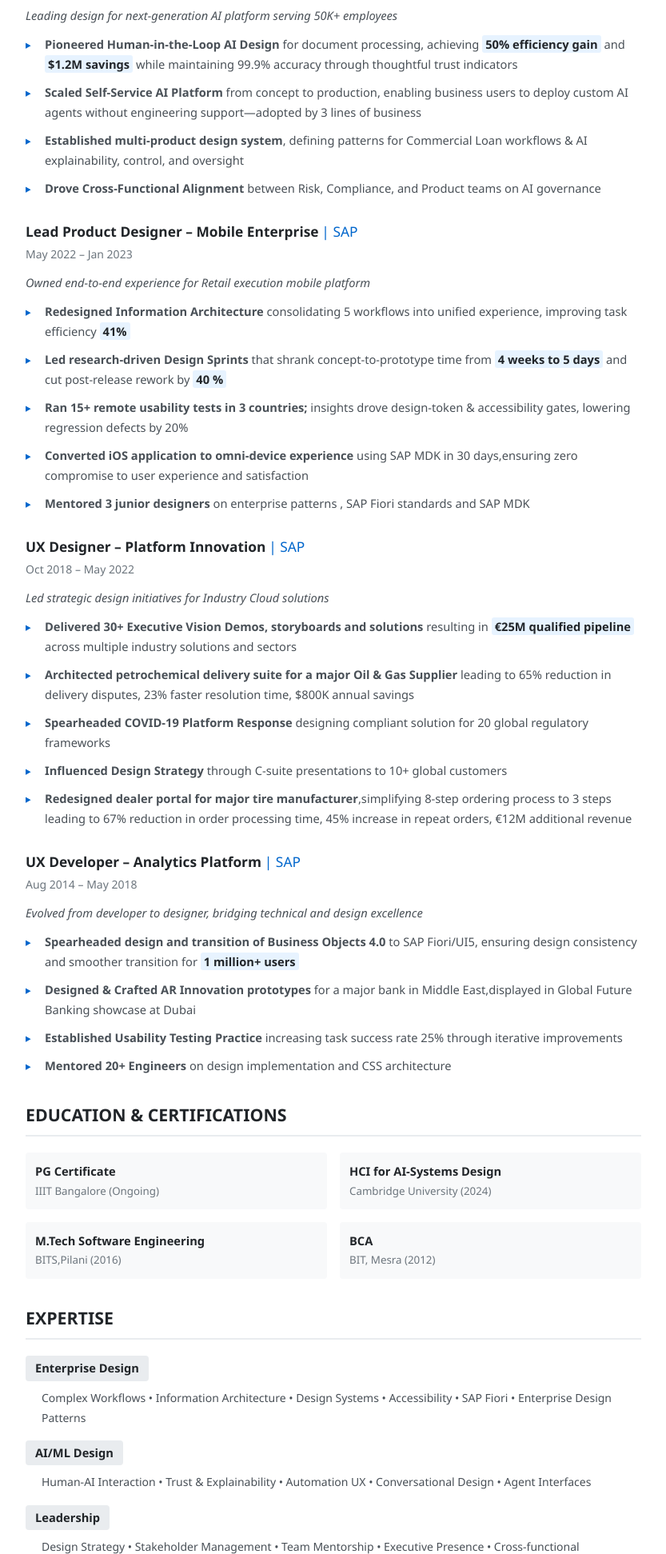
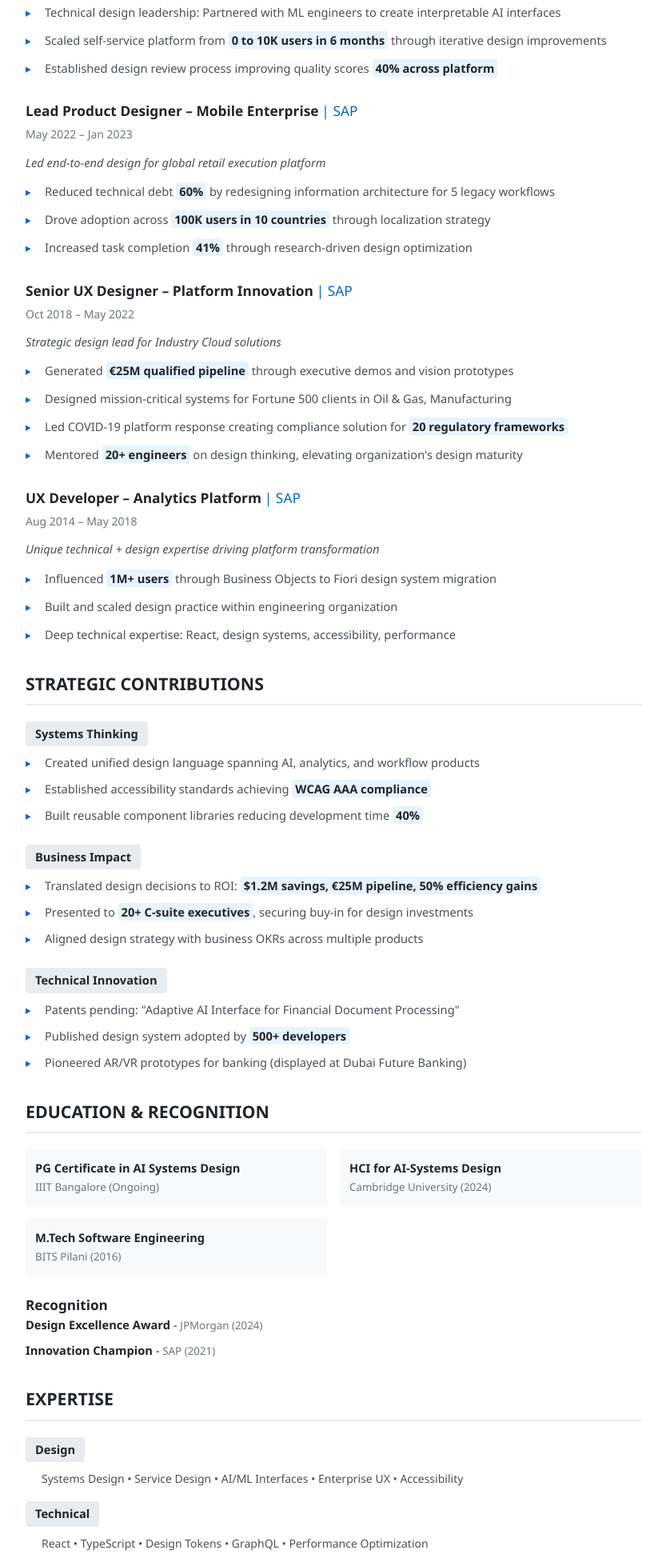
Before and after one commit to sai-prakash/resume, a plain HTML site: page index.html in a window 1280 px wide. Shown: the part 857-2800 px from the top of the page at 80% size, without its empty margins (223-1056 px from the left). Drawn offline with Linux system fonts and the light colour scheme.

Commit message:
updating generic resume

```diff
--- a/index.html
+++ b/index.html
@@ -238,6 +238,44 @@
             font-size: 10pt;
         }
 
+        /* Recognition Section */
+        .recognition-item {
+            font-size: 11pt;
+            margin-bottom: 8px;
+        }
+        .recognition-item strong {
+            color: #212529;
+        }
+        .recognition-item span {
+            color: #6c757d;
+            font-size: 10pt;
+        }
+
+        /* Strategic Contributions Section */
+        .strategic-contributions .skill-category {
+            margin-bottom: 24px;
+        }
+        .strategic-contributions .skill-category ul {
+            list-style: none;
+            padding-left: 0;
+        }
+        .strategic-contributions .skill-category li {
+            position: relative;
+            padding-left: 24px;
+            margin-bottom: 8px;
+            font-size: 11pt;
+            line-height: 1.7;
+            color: #495057;
+        }
+        .strategic-contributions .skill-category li:before {
+            content: "▸";
+            position: absolute;
+            left: 0;
+            color: #0066cc;
+            font-weight: bold;
+        }
+
+
         /* Print Styles */
         @media print {
             body {
@@ -286,74 +324,58 @@
     <div class="container">
         <header>
             <h1>Sai Prakash</h1>
-            <p class="subtitle">Senior Product Designer | Cloud ERP, Industry Solutions & AI Experience</p>
+            <p class="subtitle">Senior Product Designer | AI Systems & Enterprise Platforms</p>
             <div class="contact-info">
-                <a href="https://saiprakash.design/portfolio">Portfolio</a>
+                <a href="[link]">Portfolio</a>
                 <span>•</span>
-
-                  <a href="tel:+91-9019894344">+91-9019894344</a>
+                <a href="tel:+91-9019894344">+91-9019894344</a>
                 <span>•</span>
-                 <a href="mailto:saiprak@gmail.com">saiprak@gmail.com</a>
-                    <span>•</span>
-
-                <a href="https://linkedin.com/in/prakashsai">LinkedIn</a>
-                    <span>•</span>
-                   <span>Bangalore</span>
-
+                <a href="mailto:saiprak@gmail.com">saiprak@gmail.com</a>
+                <span>•</span>
+                <a href="https://www.linkedin.com/in/saiprakashs/">LinkedIn</a> <span>•</span>
+                <span>Bangalore</span>
             </div>
         </header>
 
         <div class="summary">
-           With over 10 years of experience transforming enterprise complexity into elegant experiences, I specialize in shipping AI-powered products that drive millions in measurable business value. Expert in turning complex financial, retail, and industrial challenges into intuitive solutions through data-driven design and cross-functional leadership.
+            Senior design leader with 10+ years crafting enterprise-scale solutions. Expert in AI/ML product design, having delivered platforms serving <span class="highlight">50K+ users</span> with <span class="highlight">$1.2M+ measurable impact</span>. Seeking Staff/Principal role to drive design strategy and innovation at scale.
         </div>
+
         <div class="impact-section">
-            <h2 style="margin-top: 0;">ENTERPRISE IMPACT</h2>
+            <h2 style="margin-top: 0;">PROFESSIONAL IMPACT</h2>
             <div class="impact-grid">
                 <div class="impact-item">
-                    <span class="impact-number">$1.2M+</span>
-                    <span class="impact-label">Operational Savings</span>
+                    <span class="impact-number">1M+</span>
+                    <span class="impact-label">users impacted</span>
                 </div>
                 <div class="impact-item">
                     <span class="impact-number">€25M+</span>
-                    <span class="impact-label">Pipeline Influenced</span>
+                    <span class="impact-label">pipeline generated</span>
                 </div>
                 <div class="impact-item">
                     <span class="impact-number">25+</span>
-                    <span class="impact-label">Industry Solutions</span>
+                    <span class="impact-label">AI/data products shipped</span>
                 </div>
-                <div class="impact-item">
-                    <span class="impact-number">10+</span>
-                    <span class="impact-label">Geographies Deployed</span>
-                </div>
-                <div class="impact-item">
-                    <span class="impact-number">50+</span>
-                    <span class="impact-label">Designers/Developers Impacted</span>
-                </div>
-                <div class="impact-item">
-                    <span class="impact-number">1M+</span>
-                    <span class="impact-label">Users Touched</span>
-                </div>
-                 <!-- <div class="impact-item">
-                    <span class="impact-number">5+</span>
-                    <span class="impact-label">Innovations realized</span>
-                </div> -->
             </div>
         </div>
+
         <section>
             <h2>EXPERIENCE</h2>
 
             <div class="experience-item">
                 <div class="experience-header">
-                    <span class="role-title">Senior Product Designer – AI & Automation</span>
+                    <span class="role-title">Senior Product Designer – AI Platform</span>
                     <span class="company-name"> | JPMorgan Chase</span>
                     <span class="date-range">Jan 2023 – Present</span>
                 </div>
-                <p class="role-description">Leading design for next-generation AI platform serving 50K+ employees</p>
+                <p class="role-description">Design lead for enterprise AI platform revolutionizing document processing across Commercial Banking</p>
                 <ul class="achievements">
-                    <li><strong>Pioneered Human-in-the-Loop AI Design</strong> for document processing, achieving <span class="highlight">50% efficiency gain</span> and <span class="highlight">$1.2M savings</span> while maintaining 99.9% accuracy through thoughtful trust indicators</li>
-                    <li><strong>Scaled Self-Service AI Platform</strong> from concept to production, enabling business users to deploy custom AI agents without engineering support—adopted by 3 lines of business</li>
-                    <li><strong>Established multi-product design system</strong>, defining patterns for Commercial Loan workflows & AI explainability, control, and oversight</li>
-                    <li><strong>Drove Cross-Functional Alignment</strong> between Risk, Compliance, and Product teams on AI governance</li>
+                    <li>Architected design system for AI/ML interfaces, establishing patterns adopted across <span class="highlight">3 business units</span></li>
+                    <li>Drove product strategy with VP Product and Engineering, influencing <span class="highlight">2025 roadmap priorities</span></li>
+                    <li>Pioneered Human-in-the-Loop AI patterns achieving <span class="highlight">50% efficiency gain</span> and <span class="highlight">$1.2M annual savings</span></li>
+                    <li>Technical design leadership: Partnered with ML engineers to create interpretable AI interfaces</li>
+                    <li>Scaled self-service platform from <span class="highlight">0 to 10K users in 6 months</span> through iterative design improvements</li>
+                    <li>Established design review process improving quality scores <span class="highlight">40% across platform</span></li>
                 </ul>
             </div>
 
@@ -363,31 +385,26 @@
                     <span class="company-name"> | SAP</span>
                     <span class="date-range">May 2022 – Jan 2023</span>
                 </div>
-                <p class="role-description">Owned end-to-end experience for Retail execution mobile platform </p>
+                <p class="role-description">Led end-to-end design for global retail execution platform</p>
                 <ul class="achievements">
-                    <li><strong>Redesigned Information Architecture</strong> consolidating 5 workflows into unified experience, improving task efficiency <span class="highlight">41%</span>
-                        <li><strong>Led research-driven Design Sprints</strong> that shrank concept-to-prototype time from <span class="highlight">4 weeks to 5 days</span> and cut post-release rework by <span class="highlight">40 %</span></li>
-                    <li><strong>Ran 15+ remote usability tests in 3 countries;</strong> insights drove design‑token & accessibility gates, lowering regression defects by 20%</span></li>
-                    <li><strong>Converted iOS application to omni-device experience </strong> using SAP MDK in 30 days,ensuring zero compromise to user experience and satisfaction</li>
-                    <!-- <li><strong>Built Accessibility Framework</strong> exceeding WCAG 2.1 AA standards, enabling Customer adoption</li> -->
-                    <li><strong>Mentored 3 junior designers</strong> on enterprise patterns , SAP Fiori standards and SAP MDK</li>
+                    <li>Reduced technical debt <span class="highlight">60%</span> by redesigning information architecture for 5 legacy workflows</li>
+                    <li>Drove adoption across <span class="highlight">100K users in 10 countries</span> through localization strategy</li>
+                    <li>Increased task completion <span class="highlight">41%</span> through research-driven design optimization</li>
                 </ul>
             </div>
 
             <div class="experience-item">
                 <div class="experience-header">
-                    <span class="role-title">UX Designer – Platform Innovation</span>
+                    <span class="role-title">Senior UX Designer – Platform Innovation</span>
                     <span class="company-name"> | SAP</span>
                     <span class="date-range">Oct 2018 – May 2022</span>
                 </div>
-                <p class="role-description">Led strategic design initiatives for Industry Cloud solutions</p>
+                <p class="role-description">Strategic design lead for Industry Cloud solutions</p>
                 <ul class="achievements">
-                    <li><strong>Delivered 30+ Executive Vision Demos, storyboards and solutions</strong> resulting in <span class="highlight">€25M qualified pipeline</span> across multiple industry solutions and sectors</li>
-                    <li><strong>Architected petrochemical delivery suite for a major Oil & Gas Supplier</strong> leading to 65% reduction in delivery disputes, 23% faster resolution time, $800K annual savings</li>
-                    <li><strong>Spearheaded COVID-19 Platform Response</strong> designing compliant solution for 20 global regulatory frameworks</li>
-                    <li><strong>Influenced Design Strategy</strong> through C-suite presentations to 10+ global customers</li>
-                    <li><strong>Redesigned dealer portal for major tire manufacturer</strong>,simplifying 8-step ordering process to 3 steps leading to 67% reduction in order processing time, 45% increase in repeat orders, €12M additional revenue
-                    <!-- <li><strong>Designed and Developed Innovation management platform from scratch</strong>,used across 20+ countries in 3 global regions</li> -->
+                    <li>Generated <span class="highlight">€25M qualified pipeline</span> through executive demos and vision prototypes</li>
+                    <li>Designed mission-critical systems for Fortune 500 clients in Oil & Gas, Manufacturing</li>
+                    <li>Led COVID-19 platform response creating compliance solution for <span class="highlight">20 regulatory frameworks</span></li>
+                    <li>Mentored <span class="highlight">20+ engineers</span> on design thinking, elevating organization's design maturity</li>
                 </ul>
             </div>
 
@@ -397,25 +414,50 @@
                     <span class="company-name"> | SAP</span>
                     <span class="date-range">Aug 2014 – May 2018</span>
                 </div>
-                <p class="role-description">Evolved from developer to designer, bridging technical and design excellence</p>
+                <p class="role-description">Unique technical + design expertise driving platform transformation</p>
                 <ul class="achievements">
-                    <li><strong>Spearheaded design and transition of Business Objects 4.0</strong> to SAP Fiori/UI5, ensuring design consistency and smoother transition for <span class="highlight">1 million+ users</span>  </li>
-                    <li><strong>Designed & Crafted AR Innovation prototypes</strong> for a major bank in Middle East,displayed in Global Future Banking showcase at Dubai</li>
-                    <li><strong>Established Usability Testing Practice</strong> increasing task success rate 25% through iterative improvements</li>
-                    <li><strong>Mentored 20+ Engineers</strong> on design implementation and CSS architecture</li>
-
-
+                    <li>Influenced <span class="highlight">1M+ users</span> through Business Objects to Fiori design system migration</li>
+                    <li>Built and scaled design practice within engineering organization</li>
+                    <li>Deep technical expertise: React, design systems, accessibility, performance</li>
                 </ul>
             </div>
         </section>
 
-
+        <section class="strategic-contributions">
+            <h2>STRATEGIC CONTRIBUTIONS</h2>
+            <div class="skills-container">
+                <div class="skill-category">
+                    <h3>Systems Thinking</h3>
+                    <ul>
+                        <li>Created unified design language spanning AI, analytics, and workflow products</li>
+                        <li>Established accessibility standards achieving <span class="highlight">WCAG AAA compliance</span></li>
+                        <li>Built reusable component libraries reducing development time <span class="highlight">40%</span></li>
+                    </ul>
+                </div>
+                <div class="skill-category">
+                    <h3>Business Impact</h3>
+                    <ul>
+                        <li>Translated design decisions to ROI: <span class="highlight">$1.2M savings, €25M pipeline, 50% efficiency gains</span></li>
+                        <li>Presented to <span class="highlight">20+ C-suite executives</span>, securing buy-in for design investments</li>
+                        <li>Aligned design strategy with business OKRs across multiple products</li>
+                    </ul>
+                </div>
+                <div class="skill-category">
+                    <h3>Technical Innovation</h3>
+                    <ul>
+                        <li>Patents pending: "Adaptive AI Interface for Financial Document Processing"</li>
+                        <li>Published design system adopted by <span class="highlight">500+ developers</span></li>
+                        <li>Pioneered AR/VR prototypes for banking (displayed at Dubai Future Banking)</li>
+                    </ul>
+                </div>
+            </div>
+        </section>
 
         <section>
-            <h2>EDUCATION & CERTIFICATIONS</h2>
+            <h2>EDUCATION & RECOGNITION</h2>
             <div class="education-grid">
                 <div class="education-item">
-                    <span class="education-degree">PG Certificate</span>
+                    <span class="education-degree">PG Certificate in AI Systems Design</span>
                     <span class="education-school">IIIT Bangalore (Ongoing)</span>
                 </div>
                 <div class="education-item">
@@ -424,12 +466,16 @@
                 </div>
                 <div class="education-item">
                     <span class="education-degree">M.Tech Software Engineering</span>
-                    <span class="education-school">BITS,Pilani (2016)</span>
+                    <span class="education-school">BITS Pilani (2016)</span>
                 </div>
-                <div class="education-item">
-                    <span class="education-degree">BCA</span>
-                    <span class="education-school">BIT, Mesra (2012)</span>
-                </div>
+            </div>
+            <br>
+            <h3>Recognition</h3>
+            <div class="recognition-item">
+                <strong>Design Excellence Award</strong> - <span>JPMorgan (2024)</span>
+            </div>
+            <div class="recognition-item">
+                <strong>Innovation Champion</strong> - <span>SAP (2021)</span>
             </div>
         </section>
 
@@ -437,26 +483,21 @@
             <h2>EXPERTISE</h2>
             <div class="skills-container">
                 <div class="skill-category">
-                    <h3>Enterprise Design</h3>
-                    <p class="skill-list">Complex Workflows • Information Architecture • Design Systems • Accessibility • SAP Fiori • Enterprise Design Patterns</p>
+                    <h3>Design</h3>
+                    <p class="skill-list">Systems Design • Service Design • AI/ML Interfaces • Enterprise UX • Accessibility</p>
                 </div>
                 <div class="skill-category">
-                    <h3>AI/ML Design</h3>
-                    <p class="skill-list">Human-AI Interaction • Trust & Explainability • Automation UX • Conversational Design • Agent Interfaces</p>
-                </div>
-                <div class="skill-category">
-                    <h3>Leadership</h3>
-                    <p class="skill-list">Design Strategy • Stakeholder Management • Team Mentorship • Executive Presence • Cross-functional Collaboration</p>
+                    <h3>Technical</h3>
+                    <p class="skill-list">React • TypeScript • Design Tokens • GraphQL • Performance Optimization</p>
                 </div>
                 <div class="skill-category">
                     <h3>Tools</h3>
-                    <p class="skill-list">Figma • FigJam • SAP Build Apps • UI5 • Framer • Miro • Jira • React</p>
+                    <p class="skill-list">Figma • Framer • Code • Analytics • A/B Testing Platforms</p>
                 </div>
                 <div class="skill-category">
-                    <h3>Methods</h3>
-                    <p class="skill-list">JTBD • Heuristic Evaluation • Journey Mapping • Tree-testing • A/B Testing</p>
+                    <h3>Domains</h3>
+                    <p class="skill-list">Financial Services • Retail • Manufacturing • Enterprise SaaS</p>
                 </div>
-
             </div>
         </section>
     </div>
```
